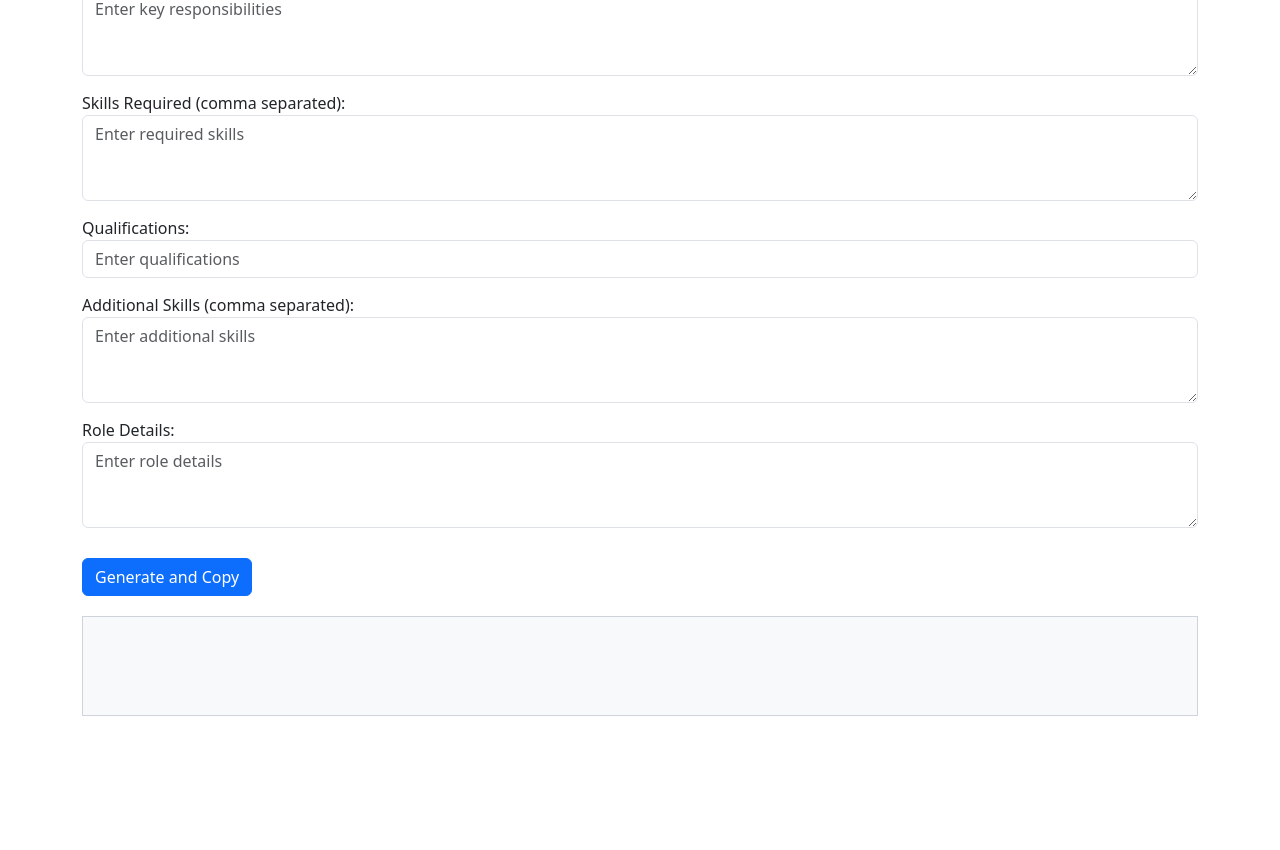
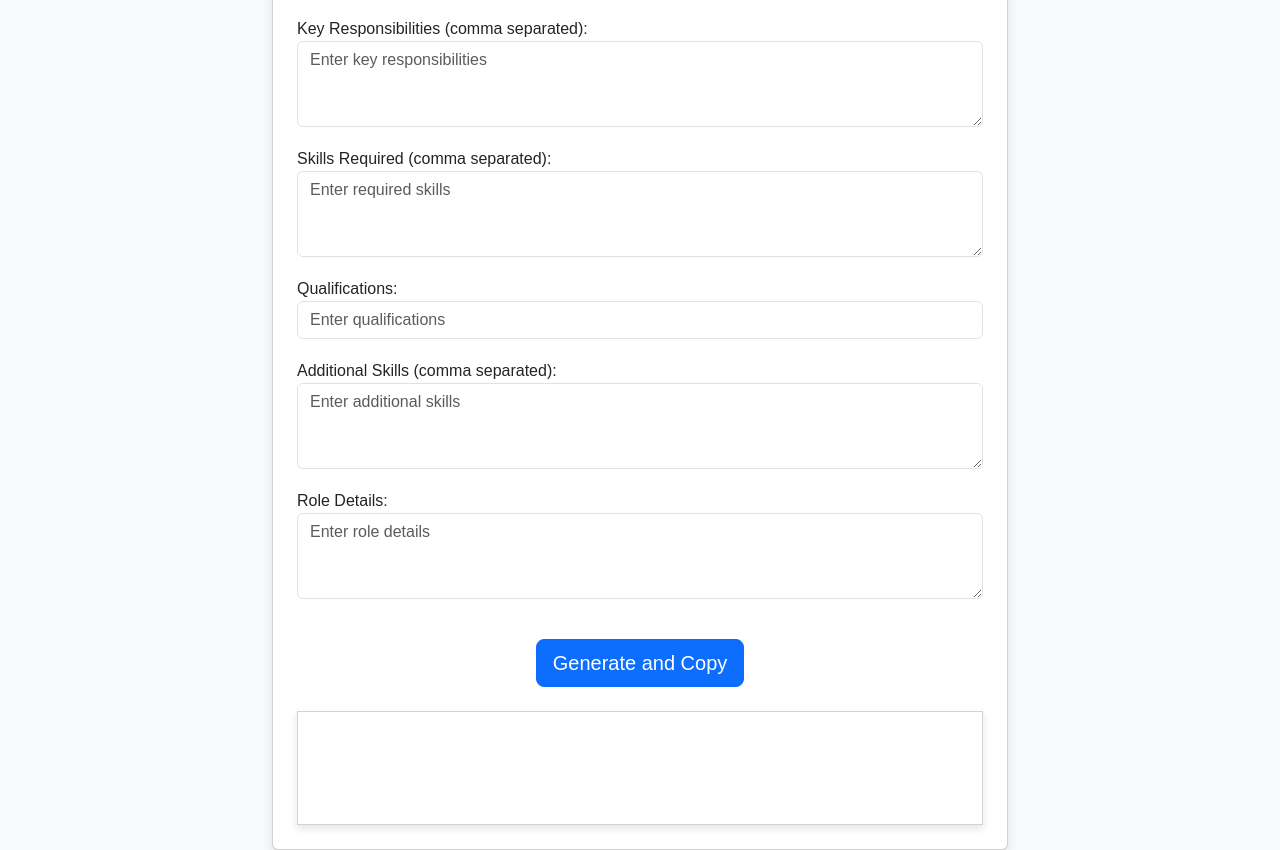
Before and after one commit to Krishnaraj-Irkal/text-to-html-code-formatter-for-JD, a plain HTML site: page index.html in a window 1280 px wide. Shown: the part 332-1182 px from the top of the page. Before the commit the page ends 1048 px from the top, so only its background shows below. Drawn offline with nearby package versions, Linux system fonts and the light colour scheme.

Commit message:
Update index.html

```diff
--- a/index.html
+++ b/index.html
@@ -1,6 +1,5 @@
 <!DOCTYPE html>
 <html lang="en">
-
 <head>
     <meta charset="UTF-8">
     <meta name="viewport" content="width=device-width, initial-scale=1.0">
@@ -8,31 +7,39 @@
     <!-- Bootstrap CSS -->
     <link href="https://cdn.jsdelivr.net/npm/bootstrap@5.3.3/dist/css/bootstrap.min.css" rel="stylesheet">
     <style>
+        body {
+            background-color: #f7f9fc;
+            font-family: Arial, sans-serif;
+        }
         .container {
             margin-top: 50px;
         }
-
+        .card {
+            box-shadow: 0 4px 8px rgba(0, 0, 0, 0.1);
+        }
         .form-group {
-            margin-bottom: 15px;
+            margin-bottom: 20px;
         }
-
         .btn-copy {
-            margin-top: 15px;
+            margin-top: 20px;
         }
-
         #formatted-text {
-            margin-top: 20px;
-            padding: 10px;
-            background-color: #f8f9fa;
+            margin-top: 30px;
+            padding: 20px;
+            background-color: #fff;
             border: 1px solid #ced4da;
             min-height: 100px;
+            box-shadow: 0 4px 8px rgba(0, 0, 0, 0.1);
+            white-space: pre-wrap;
         }
     </style>
 </head>
-
 <body>
     <div class="container">
-        <h2>Job Description Formatter</h2>
+        <div class="row justify-content-center">
+            <div class="col-lg-8 col-md-10">
+                <div class="card p-4">
+                    <h2 class="text-center mb-4">Job Description Formatter</h2>
 
                     <!-- Input fields for each section -->
                     <div class="form-group">
@@ -47,8 +54,7 @@
 
                     <div class="form-group">
                         <label for="responsibilities">Key Responsibilities (comma separated):</label>
-            <textarea class="form-control" id="responsibilities" rows="3"
-                placeholder="Enter key responsibilities"></textarea>
+                        <textarea class="form-control" id="responsibilities" rows="3" placeholder="Enter key responsibilities"></textarea>
                     </div>
 
                     <div class="form-group">
@@ -63,8 +69,7 @@
 
                     <div class="form-group">
                         <label for="additional-skills">Additional Skills (comma separated):</label>
-            <textarea class="form-control" id="additional-skills" rows="3"
-                placeholder="Enter additional skills"></textarea>
+                        <textarea class="form-control" id="additional-skills" rows="3" placeholder="Enter additional skills"></textarea>
                     </div>
 
                     <div class="form-group">
@@ -72,10 +77,15 @@
                         <textarea class="form-control" id="role-details" rows="3" placeholder="Enter role details"></textarea>
                     </div>
 
-        <button class="btn btn-primary btn-copy" onclick="generateText()">Generate and Copy</button>
+                    <div class="d-flex justify-content-center">
+                        <button class="btn btn-primary btn-lg btn-copy" onclick="generateText()">Generate and Copy</button>
+                    </div>
 
-        <div id="formatted-text" contenteditable="true">
+                    <div id="formatted-text" contenteditable="true" class="mt-4">
                         <!-- Formatted text will appear here -->
+                    </div>
+                </div>
+            </div>
         </div>
     </div>
 
@@ -121,13 +131,12 @@
             document.getElementById('formatted-text').innerHTML = formattedText;
 
             // Copy the generated text to the clipboard
-            navigator.clipboard.writeText(formattedText).then(function () {
+            navigator.clipboard.writeText(formattedText).then(function() {
                 alert('Text copied to clipboard!');
-            }, function (err) {
+            }, function(err) {
                 console.error('Could not copy text: ', err);
             });
         }
     </script>
 </body>
-
 </html>
```
Lines whose indentation alone changed are shown as unchanged.
